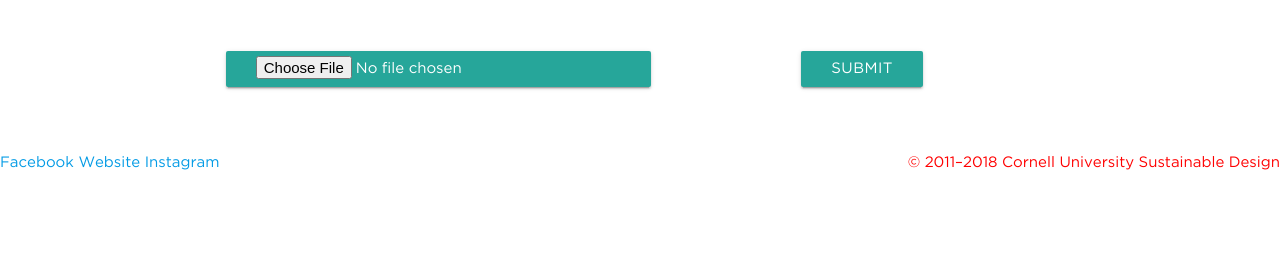
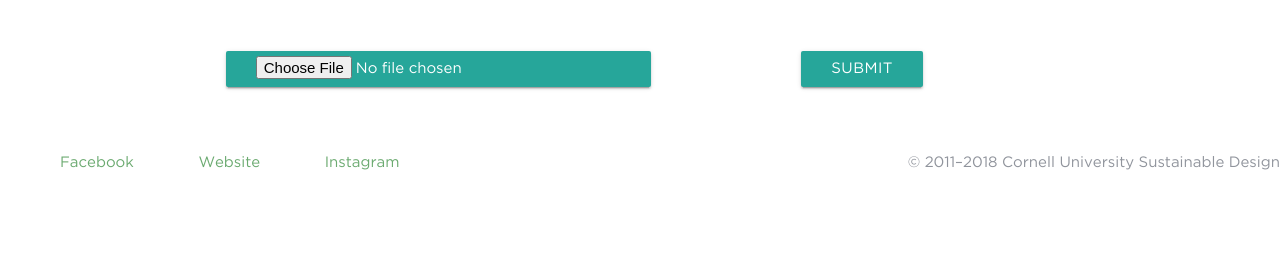
Before and after one commit to genghisshyy/cusd-stories, a PHP site: page /form.php in a window 1280 px wide. Shown: the part 522-778 px from the top of the page. Run offline with PHP 8.4, Linux system fonts and the light colour scheme; some libraries are stand-ins or nearby versions.

Commit message:
fixing the merge

```diff
--- a/css/style.css
+++ b/css/style.css
@@ -77,7 +77,7 @@ body {
   font-family: 'Gotham-book', 'Roboto', sans-serif;
   background-color: white; }
   #index p {
-    color: red; }
+    color: #90949C; }
 
 #articles, #videos {
   font-family: 'Gotham-book', 'Roboto', sans-serif;
@@ -85,4 +85,8 @@ body {
   #articles p, #videos p {
     color: #FFFFFF; }
 
+a.footer-link {
+  padding-left: 60px;
+  color: #6BAA70; }
+
 /*# sourceMappingURL=style.css.map */
--- a/scss/style.scss
+++ b/scss/style.scss
@@ -115,7 +115,7 @@ nav{
   background-color: white;
 
   p {
-    color: red;
+    color:  #90949C;
   }
 }
 
@@ -139,3 +139,8 @@ nav{
 #videos {
   @extend %articles-videos;
 }
+
+a.footer-link{
+  padding-left:60px;
+  color: #6BAA70;
+}
```
Also changed, not shown: 1 other file.
